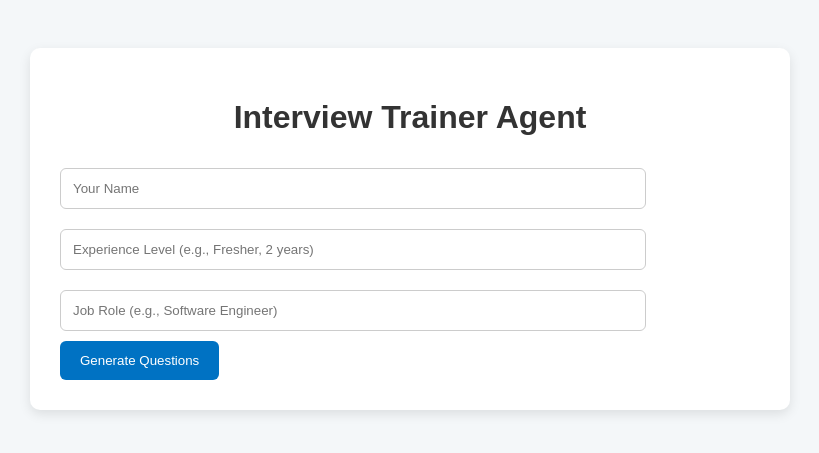
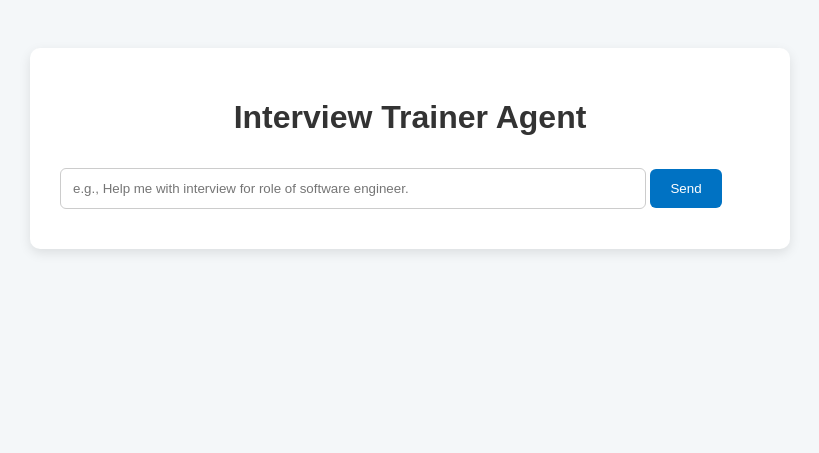
Before and after one commit to acecode101/Interview-trainer, a Flask app: page / in a window 1280 px wide. Shown: the top 453 px of the page, without its empty margins (230-1049 px from the left). Run offline with Flask 3, Linux system fonts and the light colour scheme.

Commit message:
Update index.html

```diff
--- a/templates/index.html
+++ b/templates/index.html
@@ -7,23 +7,48 @@
 <body>
     <div class="container">
         <h1>Interview Trainer Agent</h1>
+        <div class="chat-box">
+            <div class="user-input">
                 <form method="post">
-            <input type="text" name="name" placeholder="Your Name" required><br>
-            <input type="text" name="experience" placeholder="Experience Level (e.g., Fresher, 2 years)" required><br>
-            <input type="text" name="role" placeholder="Job Role (e.g., Software Engineer)" required><br>
-            <button type="submit">Generate Questions</button>
+                    <input type="text" name="prompt" placeholder="e.g., Help me with interview for role of software engineer." required>
+                    <button type="submit">Send</button>
                 </form>
+            </div>
 
             {% if submitted %}
-        <div class="result">
-            <h2>Your Interview Questions:</h2>
+            <div class="chat">
+                <div class="chat-message user">
+                    <strong>You:</strong> {{ prompt }}
+                </div>
+                <div class="chat-message agent">
+                    <strong>Research Agent:</strong>
+                    <p><b>Here’s a tailored interview preparation guide for the role of <i>{{ role_title }}</i>:</b></p>
+
+                    <ol>
+                        <li><b>🧠 Role-Specific Questions:</b>
                             <ul>
                                 {% for q in questions %}
                                 <li>{{ q }}</li>
                                 {% endfor %}
                             </ul>
+                        </li>
+                        <li><b>📊 Industry Expectations:</b>
+                            <p>{{ expectations }}</p>
+                        </li>
+                        <li><b>🎭 Behavioral Scenarios:</b>
+                            <p>{{ behavioral }}</p>
+                        </li>
+                        <li><b>🧑‍💼 HR Guidelines:</b>
+                            <p>{{ hr_guidelines }}</p>
+                        </li>
+                        <li><b>✅ Improvement Tips & Sample Answer:</b>
+                            <p>{{ tips }}</p>
+                        </li>
+                    </ol>
+                </div>
             </div>
             {% endif %}
         </div>
+    </div>
 </body>
 </html>
```
Lines whose indentation alone changed are shown as unchanged.
